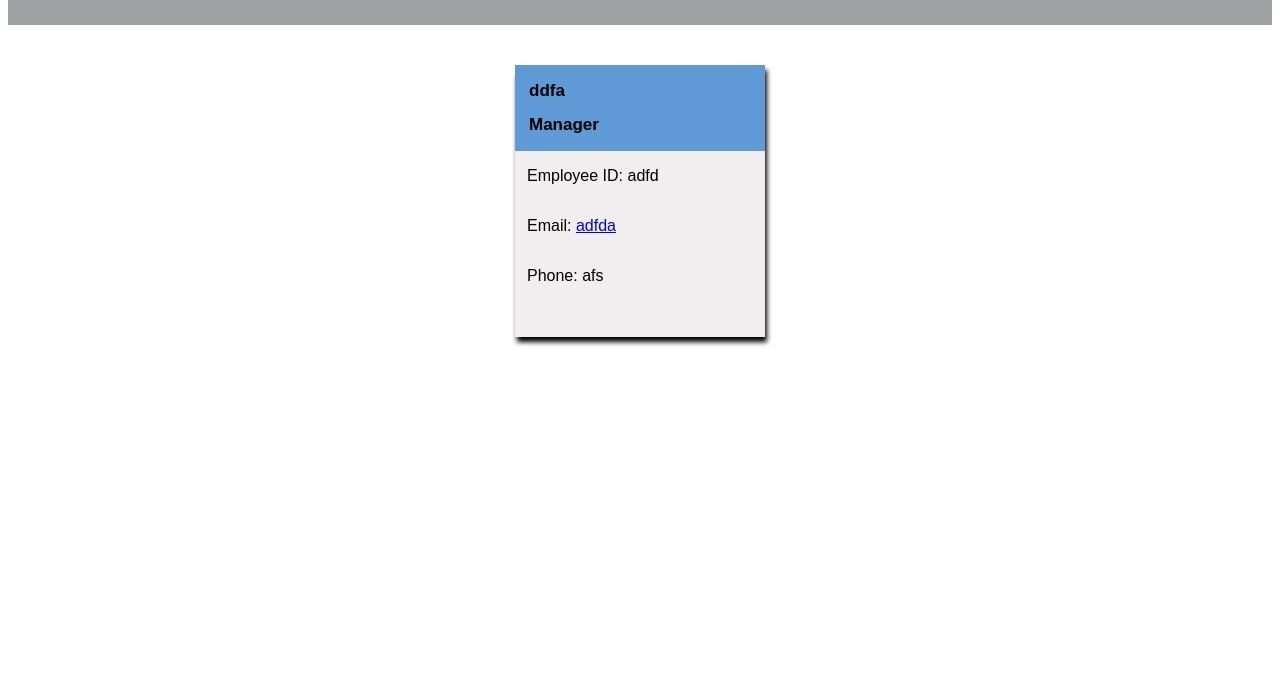
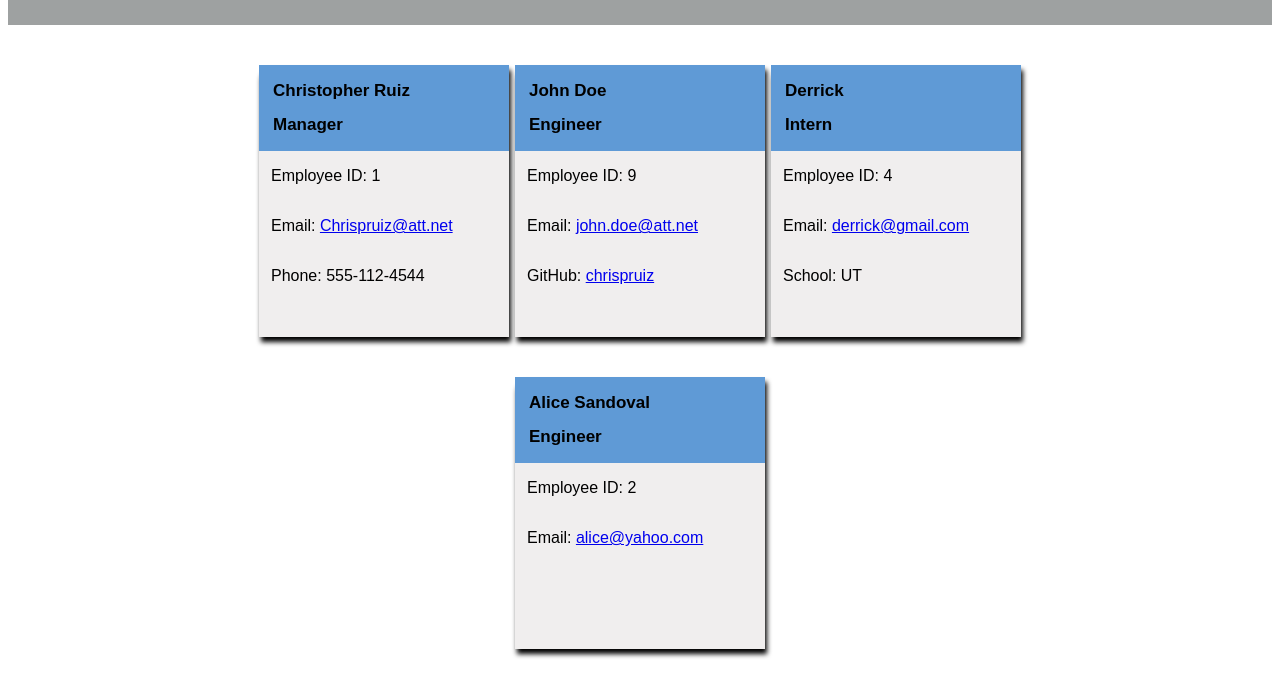
Before and after one commit to Chrispruiz/Team-Profile-Generator, a website: page completed/index.html in a window 1280 px wide. Shown: the part 143-832 px from the top of the page. Before the commit the page ends 800 px from the top, so only its background shows below. Drawn offline with Linux system fonts and the light colour scheme.

```diff
--- a/completed/index.html
+++ b/completed/index.html
@@ -79,14 +79,54 @@
 
         <div class="member-card">
             <div class="card-top">
-                <h2>ddfa</h2>
+                <h2>Christopher Ruiz</h2>
                 <h2>Manager</h2>
             </div>
             <div class="card-bottom">
-                <p>Employee ID: adfd</p>
-                <p>Email: <a href="mailto:adfda">adfda</a></p>
+                <p>Employee ID: 1</p>
+                <p>Email: <a href="mailto:Chrispruiz@att.net">Chrispruiz@att.net</a></p>
 
-            <p>Phone: afs</p>
+            <p>Phone: 555-112-4544</p>
+
+        </div>
+        </div>
+
+        <div class="member-card">
+            <div class="card-top">
+                <h2>John Doe</h2>
+                <h2>Engineer</h2>
+            </div>
+            <div class="card-bottom">
+                <p>Employee ID: 9</p>
+                <p>Email: <a href="mailto:john.doe@att.net">john.doe@att.net</a></p>
+
+            <p>GitHub: <a href="https://github.com/chrispruiz">chrispruiz</a></p>
+
+        </div>
+        </div>
+
+        <div class="member-card">
+            <div class="card-top">
+                <h2>Derrick</h2>
+                <h2>Intern</h2>
+            </div>
+            <div class="card-bottom">
+                <p>Employee ID: 4</p>
+                <p>Email: <a href="mailto:derrick@gmail.com">derrick@gmail.com</a></p>
+
+            <p>School: UT</p>
+
+        </div>
+        </div>
+
+        <div class="member-card">
+            <div class="card-top">
+                <h2>Alice Sandoval</h2>
+                <h2>Engineer</h2>
+            </div>
+            <div class="card-bottom">
+                <p>Employee ID: 2</p>
+                <p>Email: <a href="mailto:alice@yahoo.com">alice@yahoo.com</a></p>
 
         </div>
         </div>
```
Also changed, not shown: Team Project Generator.md (added, +20 -0 lines), dist/index.html (deleted), src/Main.png (added), src/test.png (added), 2 other files.
